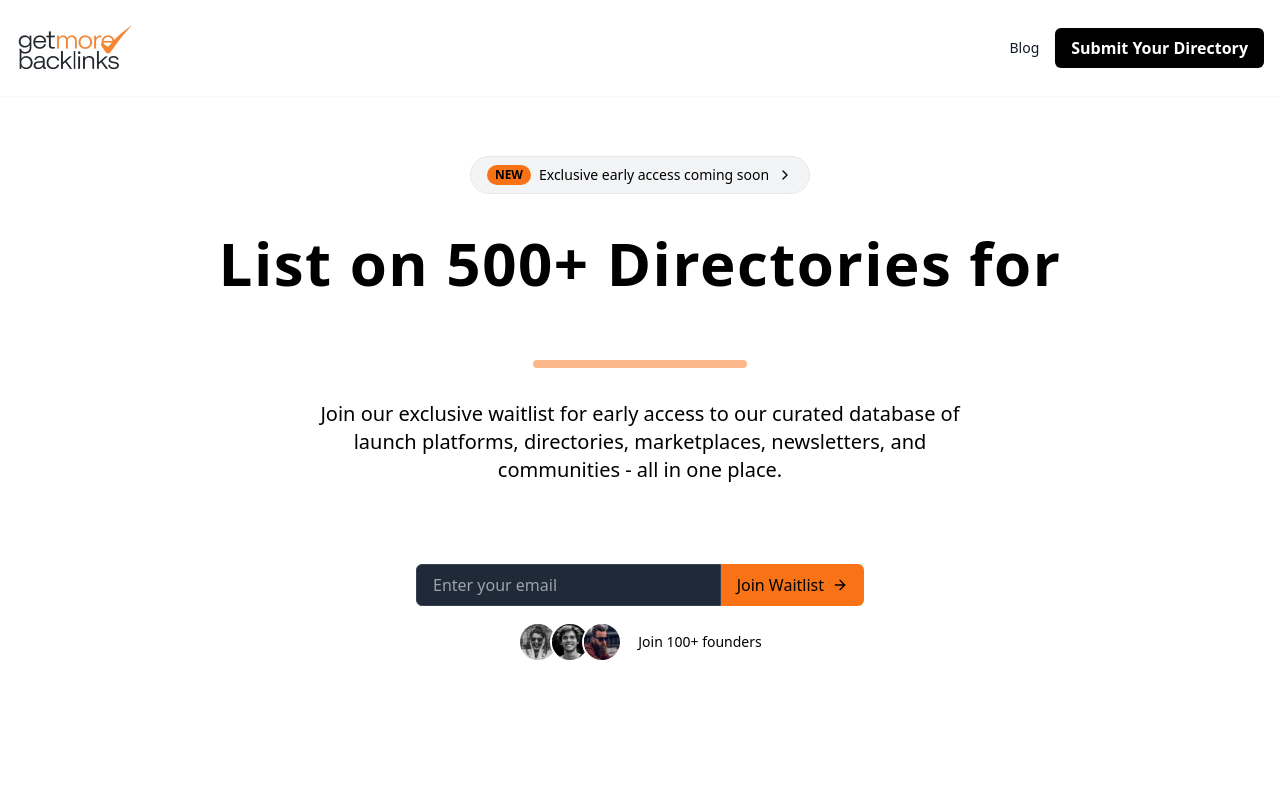
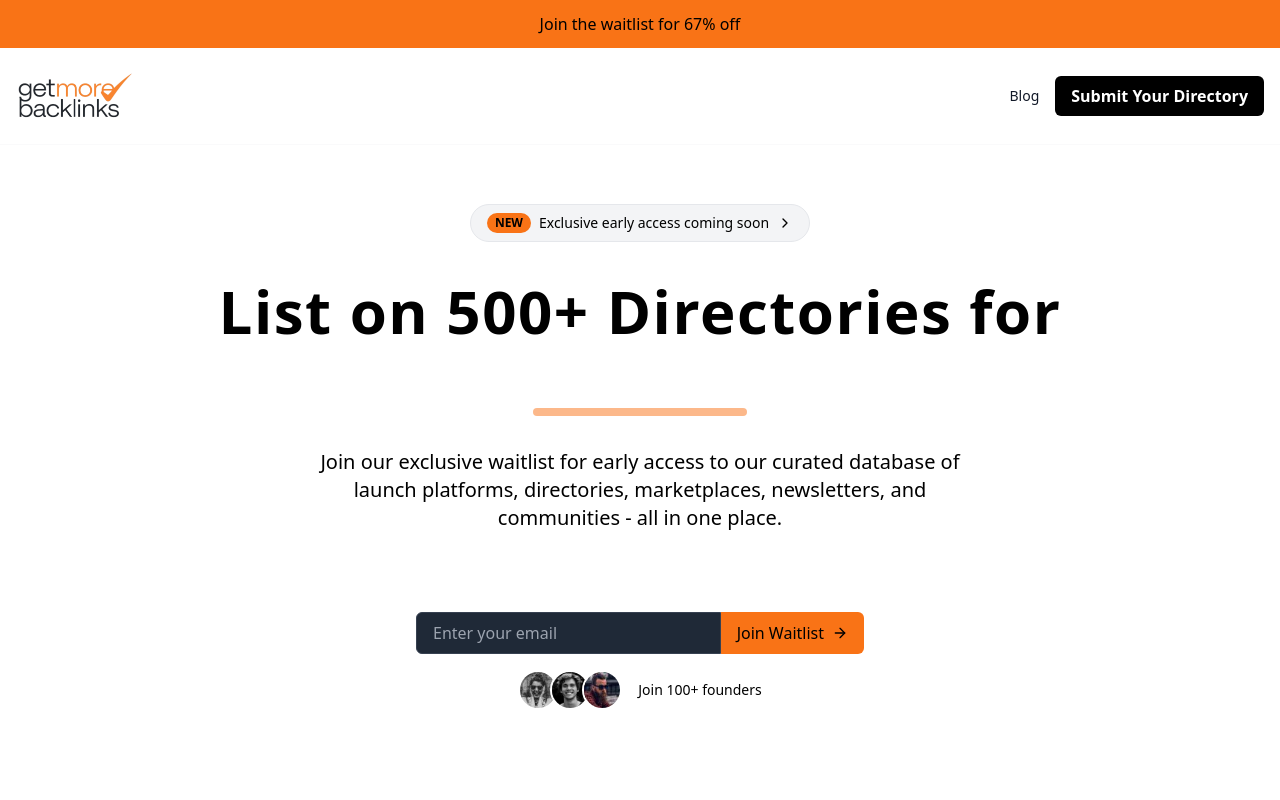
Before and after one commit to Mridul24agaga/okback, a Next.js app: page / in a window 1280 px wide. Shown: the top 800 px of the page. Built offline with nearby package versions, Linux system fonts and the light colour scheme.

Commit message:
krissman

```diff
--- a/app/components/Hero.tsx
+++ b/app/components/Hero.tsx
@@ -12,6 +12,7 @@ import ManualListingSection from "./listing"
 import BacklinkFeatures from "./backlinkfeatures"
 import WhyChooseSection from "./whychooseus"
 import FAQSection from "./faq"
+import { PromoBanner } from "./promo-banner"
 
 const words = ["Seo", "Backlinks", "Ratings", "Sales"]
 
@@ -128,6 +129,7 @@ export default function Hero() {
       variants={containerVariants}
       style={{ minHeight: '100vh', backgroundColor: 'white' }}
     >
+      <PromoBanner /> {/* Added PromoBanner here */}
       {/* Header */}
       <header className="container mx-auto px-4 py-4 sm:py-6 border-b border-gray-200/20">
         <div className="flex items-center justify-between">
--- /dev/null
+++ b/app/components/promo-banner.tsx
@@ -0,0 +1,9 @@
+export function PromoBanner() {
+    return (
+      <div className="w-full bg-orange-500 text-black py-3">
+        <div className="container mx-auto px-4 text-center font-medium">
+        Join the waitlist for 67% off
+        </div>
+      </div>
+    )
+  }
```
